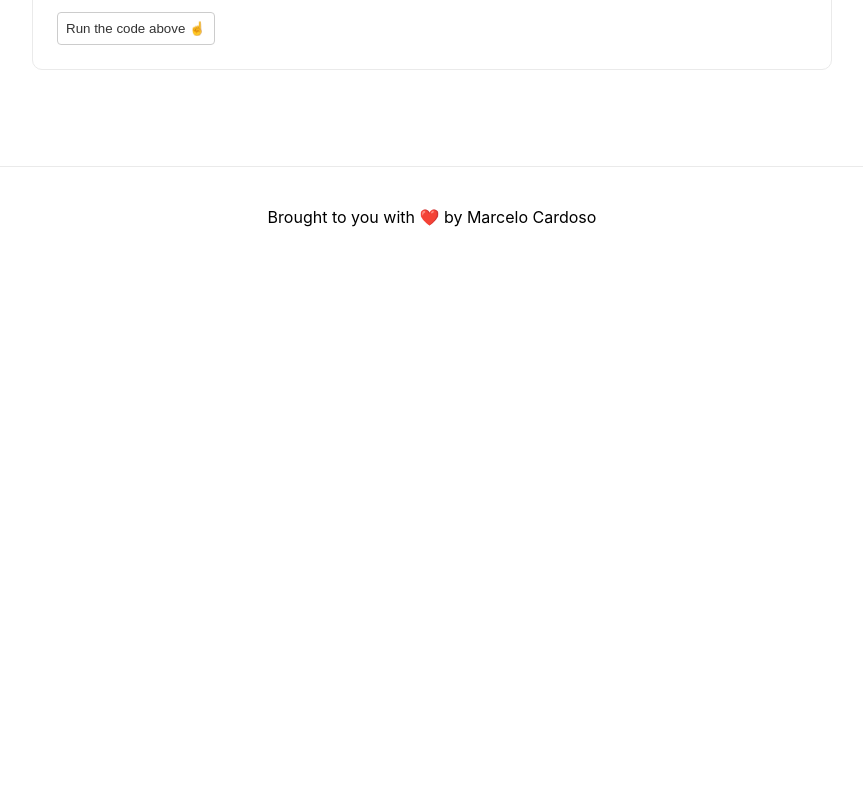
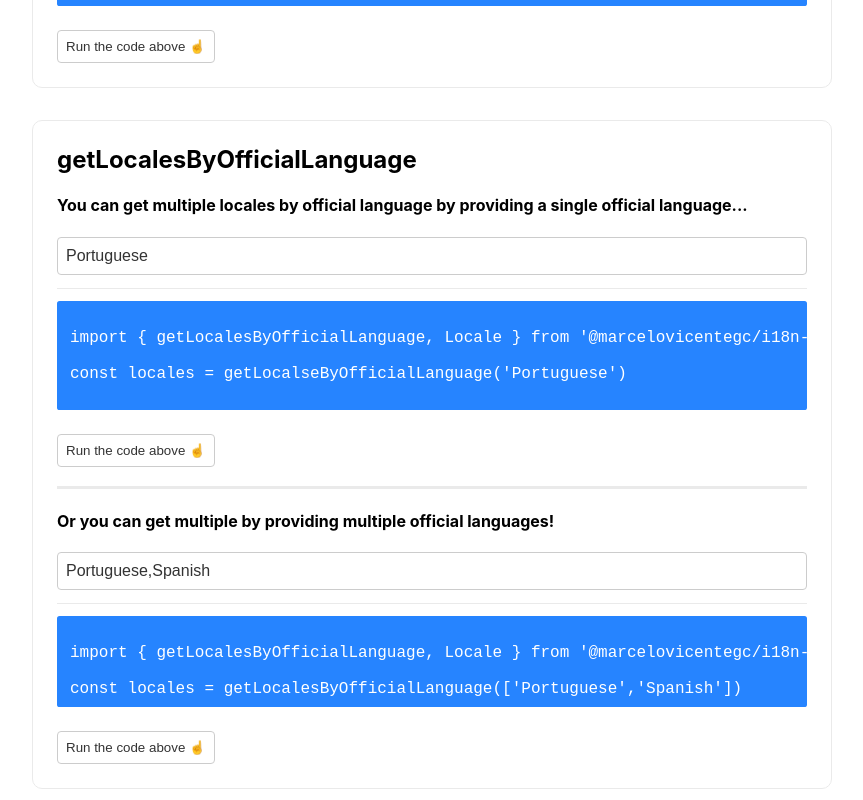
Before and after one commit to marcelovicentegc/i18n-iso-languages, a Next.js app in the folder demo/: page / in a window 1280 px wide. Shown: the part 2200-3000 px from the top of the page, without its empty margins (208-1071 px from the left). Before the commit the page ends 2466 px from the top, so only its background shows below. Built offline with nearby package versions, Linux system fonts and the light colour scheme; what @marcelovicentegc/i18n-iso-languages would draw is missing.

Commit message:
demo: include getLocalesByOfficialLanguage [skip-ci]

```diff
--- a/demo/components/Result.tsx
+++ b/demo/components/Result.tsx
@@ -16,6 +16,7 @@ export function Result({ index = 0, locale }: ResultProps) {
       <p>Region: {locale.region}</p>
       <p>Native region: {locale.nativeRegion}</p>
       <p>ISO 639-1: {locale.ISO6391}</p>
+      <p>ISO 639-2: {locale.ISO6392}</p>
       <p>ISO 3166-1 alpha-2: {locale.ISO31661Alpha2}</p>
       <p>ISO 3166-1 alpha-3: {locale.ISO31661Alpha3}</p>
       <p>IETFL language tag: {locale.IETFLanguageTag}</p>
--- a/demo/package.json
+++ b/demo/package.json
@@ -8,7 +8,7 @@
     "start": "next start"
   },
   "dependencies": {
-    "@marcelovicentegc/i18n-iso-languages": "^0.7.0",
+    "@marcelovicentegc/i18n-iso-languages": "^0.8.0",
     "next": "^10.0.0",
     "react": "16.13.1",
     "react-dom": "16.13.1",
--- a/demo/pages/index.tsx
+++ b/demo/pages/index.tsx
@@ -8,14 +8,12 @@ import {
   LocaleKey,
   getLocaleByIETFLanguageTag,
   Locale,
+  getLocalesByOfficialLanguage,
 } from "@marcelovicentegc/i18n-iso-languages";
-import { Result } from "../components/Result";
-import { Collapsible } from "../components/Collapsible";
-import { Separator } from "../components/Separator";
 import { ToastContainer, toast } from "react-toastify";
 import { Card } from "../components/Card";
+import { Input } from "../components/Input";
 import "react-toastify/dist/ReactToastify.css";
-import { Input } from "../components/Input";
 
 interface ConfigOptions {
   localesSubset: {
@@ -92,8 +90,10 @@ const localesConfigPlaceholder: Array<ConfigOptions> = [
     },
   },
 ];
+const defaultSingleLocaleByLanguageTagQuery = "hi-IN";
 const defaultMultipleLocalesByLanguageTagQuery = ["en-US", "es-MX"];
-const defaultSingleLocaleByLanguageTagQuery = "hi-IN";
+const defaultSingleLocaleByOfficialLanguageQuery = "Portuguese";
+const defaultMultipleLocalesByOfficialLanguageQuery = ["Portuguese", "Spanish"];
 
 configure({
   localesSubset: {
@@ -117,9 +117,18 @@ export default function Home() {
     setDisplayMultipleLocalesByLanguageTagResult,
   ] = useState(false);
   const [
+    displaySingleLocaleByOfficialLanguageResult,
+    setDisplaySingleLocaleByOfficialLanguageResult,
+  ] = useState(false);
+  const [
+    displayMultipleLocalesByOfficialLanguageResult,
+    setDisplayMultipleLocalesByOfficialLanguageResult,
+  ] = useState(false);
+  const [
     demoLocalesPlaceholder,
     setDemoLocalesPlaceholder,
   ] = useState<ConfigOptions>(localesConfigPlaceholder[0]);
+  const [localesByGetLocales, setLocalesByGetLocales] = useState<Locale[]>([]);
   const [
     multipleLocalesByLanguageTagQuery,
     setMultipleLocalesByLanguageTagQuery,
@@ -136,7 +145,22 @@ export default function Home() {
     multipleLocalesByLanguageTag,
     setMultipleLocalesByLanguageTag,
   ] = useState<Locale[]>([]);
-  const [localesByGetLocales, setLocalesByGetLocales] = useState<Locale[]>([]);
+  const [
+    multipleLocalesByOfficialLanguageQuery,
+    setMultipleLocalesByOfficialLanguageQuery,
+  ] = useState(defaultMultipleLocalesByOfficialLanguageQuery);
+  const [
+    singleLocaleByOfficialLanguageQuery,
+    setSingleLocaleByOfficialLanguageQuery,
+  ] = useState(defaultSingleLocaleByOfficialLanguageQuery);
+  const [
+    singleLocaleByOfficialLanguage,
+    setSingleLocaleByOfficialLanguage,
+  ] = useState<Locale[]>();
+  const [
+    multipleLocalesByOfficialLanguage,
+    setMultipleLocalesByOfficialLanguage,
+  ] = useState<Locale[]>([]);
 
   const options: { value: LocaleKey; label: string }[] = [
     { value: "IETFLanguageTag", label: "IETF language tag" },
@@ -211,6 +235,23 @@ export default function Home() {
     setDisplayMultipleLocalesByLanguageTagResult(true);
   };
 
+  const handleSingleLocaleByOfficialLanguage = () => {
+    const locales = getLocalesByOfficialLanguage(
+      singleLocaleByOfficialLanguageQuery
+    );
+
+    setSingleLocaleByOfficialLanguage(locales);
+    setDisplaySingleLocaleByOfficialLanguageResult(true);
+  };
+
+  const handleMultipleLocalesByOfficialLanguage = () => {
+    const locales = getLocalesByOfficialLanguage(
+      multipleLocalesByOfficialLanguageQuery
+    );
+    setMultipleLocalesByOfficialLanguage(locales);
+    setDisplayMultipleLocalesByOfficialLanguageResult(true);
+  };
+
   const configureCode = `
 import { configure } from '@marcelovicentegc/i18n-iso-languages'
 
@@ -238,6 +279,7 @@ locales.map((locale) => {
     <p>Region: {locale.region}</p>
     <p>Native region: {locale.nativeRegion}</p>
     <p>ISO 639-1: {locale.ISO6391}</p>
+    <p>ISO 639-2: {locale.ISO6392}</p>
     <p>ISO 3166-1 alpha-2: {locale.ISO31661Alpha2}</p>
     <p>ISO 3166-1 alpha-3: {locale.ISO31661Alpha3}</p>
     <p>IETFL language tag: {locale.IETFLanguageTag}</p>
@@ -259,6 +301,19 @@ import { getLocaleByIETFLanguageTag, Locale } from '@marcelovicentegc/i18n-iso-l
 const locales = getLocaleByIETFLanguageTag([${multipleLocalesByLanguageTagQuery.map(
     (locale) => `'${locale}'`
   )}]) as Locale[]`;
+
+  const singleLocaleByOfficialLanguageCode = `
+import { getLocalesByOfficialLanguage, Locale } from '@marcelovicentegc/i18n-iso-languages'
+
+const locales = getLocalseByOfficialLanguage('${singleLocaleByOfficialLanguageQuery}')
+                `;
+
+  const multipleLocalesByOfficialLanguageCode = `
+import { getLocalesByOfficialLanguage, Locale } from '@marcelovicentegc/i18n-iso-languages'
+
+const locales = getLocalesByOfficialLanguage([${multipleLocalesByOfficialLanguageQuery.map(
+    (locale) => `'${locale}'`
+  )}])`;
 
   return (
     <div className="container">
@@ -389,6 +444,75 @@ const locales = getLocaleByIETFLanguageTag([${multipleLocalesByLanguageTagQuery.
                     event.preventDefault();
                     setDisplayMultipleLocalesByLanguageTagResult(
                       !displayMultipleLocalesByLanguageTagResult
+                    );
+                  },
+                },
+              },
+            ]}
+          />
+          <Card
+            title="getLocalesByOfficialLanguage"
+            sections={[
+              {
+                inputs: (
+                  <>
+                    <h4>
+                      You can get multiple locales by official language by
+                      providing a single official language...
+                    </h4>
+                    <Input
+                      placeholder={defaultSingleLocaleByOfficialLanguageQuery}
+                      value={singleLocaleByOfficialLanguageQuery}
+                      onChange={(event) => {
+                        setSingleLocaleByOfficialLanguageQuery(
+                          event.target.value
+                        );
+                      }}
+                    />
+                  </>
+                ),
+                code: singleLocaleByOfficialLanguageCode,
+                onClick: handleSingleLocaleByOfficialLanguage,
+                results: {
+                  data: singleLocaleByOfficialLanguage,
+                  display: displaySingleLocaleByOfficialLanguageResult,
+                  onToggle: (event) => {
+                    event.preventDefault();
+                    setDisplaySingleLocaleByOfficialLanguageResult(
+                      !displaySingleLocaleByOfficialLanguageResult
+                    );
+                  },
+                },
+              },
+              {
+                inputs: (
+                  <>
+                    <h4>
+                      Or you can get multiple by providing multiple official
+                      languages!
+                    </h4>
+                    <Input
+                      placeholder={defaultMultipleLocalesByOfficialLanguageQuery.join(
+                        ","
+                      )}
+                      value={multipleLocalesByOfficialLanguageQuery.join()}
+                      onChange={(event) => {
+                        setMultipleLocalesByOfficialLanguageQuery(
+                          event.target.value.split(",")
+                        );
+                      }}
+                    />
+                  </>
+                ),
+                code: multipleLocalesByOfficialLanguageCode,
+                onClick: handleMultipleLocalesByOfficialLanguage,
+                results: {
+                  data: multipleLocalesByOfficialLanguage,
+                  display: displayMultipleLocalesByOfficialLanguageResult,
+                  onToggle: (event) => {
+                    event.preventDefault();
+                    setDisplayMultipleLocalesByOfficialLanguageResult(
+                      !displayMultipleLocalesByOfficialLanguageResult
                     );
                   },
                 },
```
Also changed, not shown: 2 other files (tests, documents, lock files or other folders).
